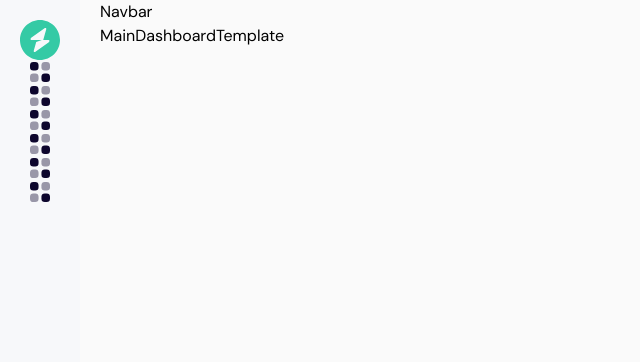
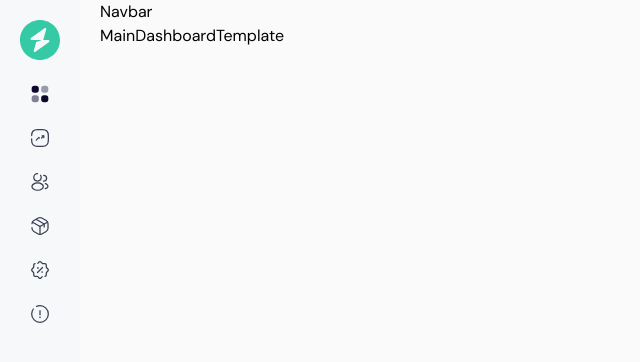
Before and after one commit to Josh-Savvy/geegpay, a Next.js app: page / in a window 1280 px wide. Shown: the top 362 px of the page, without its empty margins (0-640 px from the left). Built offline with nearby package versions, Linux system fonts and the light colour scheme.

Commit message:
chore: implemented icon props

```diff
--- a/components/ui/atoms/icons/DashboardIcons.tsx
+++ b/components/ui/atoms/icons/DashboardIcons.tsx
@@ -1,25 +1,29 @@
 import { IconProps } from "./index";
 
-export const MenuIcon = ({ size, color, ...rest }: IconProps) => {
+export const MenuIcon = ({ size, color, is_active, ...rest }: IconProps & { is_active: boolean }) => {
 	return (
 		<svg {...rest} width={size || "24"} height={size || "24"} viewBox="0 0 24 24" fill="none">
 			<path
 				d="M7.24 2H5.34C3.15 2 2 3.15 2 5.33V7.23C2 9.41 3.15 10.56 5.33 10.56H7.23C9.41 10.56 10.56 9.41 10.56 7.23V5.33C10.57 3.15 9.42 2 7.24 2Z"
-				fill={color || "#0D062D"}
+				fill={is_active ? "#0D062D" : "none"}
+				stroke={is_active ? "" : "#B2ABAB"}
 			/>
 			<path
-				opacity="0.4"
 				d="M18.6699 2H16.7699C14.5899 2 13.4399 3.15 13.4399 5.33V7.23C13.4399 9.41 14.5899 10.56 16.7699 10.56H18.6699C20.8499 10.56 21.9999 9.41 21.9999 7.23V5.33C21.9999 3.15 20.8499 2 18.6699 2Z"
-				fill="#0D062D"
+				fill={is_active ? color : "none"}
+				stroke={is_active ? "" : "#B2ABAB"}
+				opacity={0.5}
 			/>
 			<path
 				d="M18.6699 13.4301H16.7699C14.5899 13.4301 13.4399 14.5801 13.4399 16.7601V18.6601C13.4399 20.8401 14.5899 21.9901 16.7699 21.9901H18.6699C20.8499 21.9901 21.9999 20.8401 21.9999 18.6601V16.7601C21.9999 14.5801 20.8499 13.4301 18.6699 13.4301Z"
-				fill={color || "#0D062D"}
+				fill={is_active ? "#0D062D" : "none"}
+				stroke={is_active ? "" : "#B2ABAB"}
 			/>
 			<path
-				opacity="0.4"
 				d="M7.24 13.4301H5.34C3.15 13.4301 2 14.5801 2 16.7601V18.6601C2 20.8501 3.15 22.0001 5.33 22.0001H7.23C9.41 22.0001 10.56 20.8501 10.56 18.6701V16.7701C10.57 14.5801 9.42 13.4301 7.24 13.4301Z"
-				fill="#0D062D"
+				fill={is_active ? "#0D062D" : "none"}
+				stroke={is_active ? "" : "#B2ABAB"}
+				opacity={0.5}
 			/>
 		</svg>
 	);
@@ -60,33 +64,33 @@ export const TrendIcon = ({ color, size, ...rest }: IconProps) => {
 	);
 };
 
-export const UsersIcon = () => {
+export const UsersIcon = ({ color, size, ...rest }: IconProps) => {
 	return (
-		<svg width="24" height="24" viewBox="0 0 24 24" fill="none">
+		<svg {...rest} width={size || "24"} height={size || "24"} viewBox="0 0 24 24" fill="none">
 			<path
 				d="M12.6801 3.96C13.1601 4.67 13.4401 5.52 13.4401 6.44C13.4301 8.84 11.5401 10.79 9.16006 10.87C9.06006 10.86 8.94006 10.86 8.83006 10.87C6.45006 10.79 4.56006 8.84 4.56006 6.44C4.56006 3.99 6.54006 2 9.00006 2"
-				stroke="#B2ABAB"
+				stroke={color || "#B2ABAB"}
 				strokeWidth="1.5"
 				strokeLinecap="round"
 				strokeLinejoin="round"
 			/>
 			<path
 				d="M16.4098 4C18.3498 4 19.9098 5.57 19.9098 7.5C19.9098 9.39 18.4098 10.93 16.5398 11C16.4598 10.99 16.3698 10.99 16.2798 11"
-				stroke="#B2ABAB"
+				stroke={color || "#B2ABAB"}
 				strokeWidth="1.5"
 				strokeLinecap="round"
 				strokeLinejoin="round"
 			/>
 			<path
 				d="M4.16021 14.56C1.74021 16.18 1.74021 18.82 4.16021 20.43C6.91021 22.27 11.4202 22.27 14.1702 20.43C16.5902 18.81 16.5902 16.17 14.1702 14.56C11.4302 12.73 6.92021 12.73 4.16021 14.56Z"
-				stroke="#B2ABAB"
+				stroke={color || "#B2ABAB"}
 				strokeWidth="1.5"
 				strokeLinecap="round"
 				strokeLinejoin="round"
 			/>
 			<path
 				d="M18.3398 20C19.0598 19.85 19.7398 19.56 20.2998 19.13C21.8598 17.96 21.8598 16.03 20.2998 14.86C19.7498 14.44 19.0798 14.16 18.3698 14"
-				stroke="#B2ABAB"
+				stroke={color || "#B2ABAB"}
 				strokeWidth="1.5"
 				strokeLinecap="round"
 				strokeLinejoin="round"
@@ -94,3 +98,108 @@ export const UsersIcon = () => {
 		</svg>
 	);
 };
+
+export const BoxIcon = ({ color, size, ...rest }: IconProps) => {
+	return (
+		<svg {...rest} width={size || "24"} height={size || "24"} viewBox="0 0 24 24" fill="none">
+			<path
+				d="M3.16992 7.44006L11.9999 12.55L20.7699 7.47003"
+				stroke={color || "#B7B0B0"}
+				strokeWidth="1.5"
+				strokeLinecap="round"
+				strokeLinejoin="round"
+			/>
+			<path
+				d="M12 21.61V12.54"
+				stroke={color || "#B7B0B0"}
+				strokeWidth="1.5"
+				strokeLinecap="round"
+				strokeLinejoin="round"
+			/>
+			<path
+				d="M2.39014 9.17007C2.39014 7.79007 3.38012 6.11009 4.59012 5.44009L9.93011 2.47006C11.0701 1.84006 12.9401 1.84006 14.0801 2.47006L19.4201 5.44009C20.6301 6.11009 21.6201 7.79007 21.6201 9.17007V14.8201C21.6201 16.2001 20.6301 17.8801 19.4201 18.5501L14.0801 21.5201C12.9401 22.1501 11.0701 22.1501 9.93011 21.5201L4.59012 18.5501C3.38012 17.8801 2.39014 16.2001 2.39014 14.8201V14.0001"
+				stroke={color || "#B7B0B0"}
+				strokeWidth="1.5"
+				strokeLinecap="round"
+				strokeLinejoin="round"
+			/>
+			<path
+				d="M16.9998 13.24V9.58002L10.9297 6.07001L9.87976 5.46997L7.50977 4.09998"
+				stroke={color || "#B7B0B0"}
+				strokeWidth="1.5"
+				strokeLinecap="round"
+				strokeLinejoin="round"
+			/>
+		</svg>
+	);
+};
+
+export const DiscountIcon = ({ color, size, ...rest }: IconProps) => {
+	return (
+		<svg {...rest} width={size || "24"} height={size || "24"} viewBox="0 0 24 24" fill="none">
+			<path
+				d="M14.6599 20.01L13.1399 21.53C12.5199 22.15 11.4999 22.15 10.8799 21.53L9.3599 20.01C9.0999 19.75 8.58992 19.54 8.22992 19.54H6.0799C5.1999 19.54 4.47992 18.8199 4.47992 17.9399V15.79C4.47992 15.43 4.26992 14.92 4.00992 14.66L2.4899 13.14C1.8699 12.52 1.8699 11.5 2.4899 10.88L4.00992 9.35999C4.26992 9.09999 4.47992 8.58998 4.47992 8.22998V6.07996C4.47992 5.19996 5.1999 4.47998 6.0799 4.47998"
+				stroke={color || "#B2ABAB"}
+				strokeWidth="1.5"
+				strokeLinecap="round"
+				strokeLinejoin="round"
+			/>
+			<path
+				d="M9.33984 3.99002L10.8598 2.47C11.4798 1.85 12.4998 1.85 13.1198 2.47L14.6399 3.99002C14.8999 4.25002 15.4098 4.46 15.7698 4.46H17.9199C18.7999 4.46 19.5198 5.18009 19.5198 6.06009V8.21C19.5198 8.57 19.7298 9.08 19.9898 9.34L21.5099 10.86C22.1299 11.48 22.1299 12.5 21.5099 13.12L19.9898 14.64C19.7298 14.9 19.5198 15.4101 19.5198 15.7701V17.9201C19.5198 18.8001 18.7999 19.5201 17.9199 19.5201"
+				stroke={color || "#B2ABAB"}
+				strokeWidth="1.5"
+				strokeLinecap="round"
+				strokeLinejoin="round"
+			/>
+			<path
+				d="M9 15L15 9"
+				stroke={color || "#B2ABAB"}
+				strokeWidth="1.5"
+				strokeLinecap="round"
+				strokeLinejoin="round"
+			/>
+			<path
+				d="M14.4945 14.5H14.5035"
+				stroke={color || "#B2ABAB"}
+				strokeWidth="2"
+				strokeLinecap="round"
+				strokeLinejoin="round"
+			/>
+			<path
+				d="M9.49451 9.5H9.50349"
+				stroke={color || "#B2ABAB"}
+				strokeWidth="2"
+				strokeLinecap="round"
+				strokeLinejoin="round"
+			/>
+		</svg>
+	);
+};
+
+export const InfoIcon = ({ color, size, ...rest }: IconProps) => {
+	return (
+		<svg {...rest} width={size || "24"} height={size || "24"} viewBox="0 0 24 24" fill="none">
+			<path
+				d="M12 8V13"
+				stroke={color || "#B2ABAB"}
+				strokeWidth="1.5"
+				strokeLinecap="round"
+				strokeLinejoin="round"
+			/>
+			<path
+				d="M4 6C2.75 7.67 2 9.75 2 12C2 17.52 6.48 22 12 22C17.52 22 22 17.52 22 12C22 6.48 17.52 2 12 2C10.57 2 9.2 2.3 7.97 2.85"
+				stroke={color || "#B2ABAB"}
+				strokeWidth="1.5"
+				strokeLinecap="round"
+				strokeLinejoin="round"
+			/>
+			<path
+				d="M11.9946 16H12.0036"
+				stroke={color || "#B2ABAB"}
+				strokeWidth="2"
+				strokeLinecap="round"
+				strokeLinejoin="round"
+			/>
+		</svg>
+	);
+};
--- a/components/ui/organisms/sidebar/SidebarLinks.tsx
+++ b/components/ui/organisms/sidebar/SidebarLinks.tsx
@@ -1,19 +1,18 @@
 "use client";
 
 import * as DashboardIcons from "@/components/ui/atoms/icons/DashboardIcons";
-
 import sidebarTabs, { TabType } from "@/data/sidebar-links";
-import React, { Dispatch, Fragment, SetStateAction, useState } from "react";
+import React, { Dispatch, SetStateAction, useState } from "react";
 
 const SidebarLinks = () => {
 	const [activeTab, setActiveTab] = useState<TabType>(sidebarTabs[0]);
 
 	return (
-		<Fragment>
+		<div className="grid gap-6 mt-6">
 			{sidebarTabs.map((tab, index) => (
 				<TabItem {...{ activeTab, setActiveTab, tab }} key={index} />
 			))}
-		</Fragment>
+		</div>
 	);
 };
 
@@ -23,7 +22,15 @@ const TabItem = ({ activeTab, setActiveTab, tab }: TabItemProps) => {
 	const IconComp = DashboardIcons[tab.icon];
 	return (
 		<div className="relative">
-			<IconComp />
+			{tab.icon ? (
+				<IconComp
+					{...{ ...tab.iconProps, is_active: Boolean(activeTab.label === tab.label), size: 20 }}
+					color={Boolean(activeTab.label === tab.label) ? "#3A3F51" : "#B2ABAB"}
+				/>
+			) : (
+				<></>
+			)}
+			<div className=""></div>
 		</div>
 	);
 };
--- a/data/sidebar-links.ts
+++ b/data/sidebar-links.ts
@@ -1,6 +1,6 @@
 import * as DashboardIcons from "@/components/ui/atoms/icons/DashboardIcons";
 
-export type TabType = { label: string; link: string; icon: keyof typeof DashboardIcons };
+export type TabType = { label: string; link: string; icon: keyof typeof DashboardIcons; iconProps?: {} };
 
 const sidebarTabs: TabType[] = [
 	{
@@ -9,27 +9,27 @@ const sidebarTabs: TabType[] = [
 		link: "",
 	},
 	{
-		icon: "MenuIcon",
+		icon: "TrendIcon",
 		label: "Menu",
 		link: "",
 	},
 	{
-		icon: "MenuIcon",
+		icon: "UsersIcon",
 		label: "Menu",
 		link: "",
 	},
 	{
-		icon: "MenuIcon",
+		icon: "BoxIcon",
 		label: "Menu",
 		link: "",
 	},
 	{
-		icon: "MenuIcon",
+		icon: "DiscountIcon",
 		label: "Menu",
 		link: "",
 	},
 	{
-		icon: "MenuIcon",
+		icon: "InfoIcon",
 		label: "Menu",
 		link: "",
 	},
```
